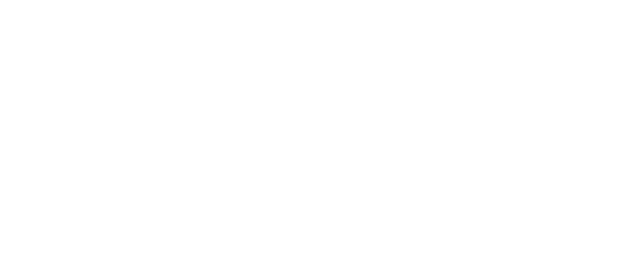
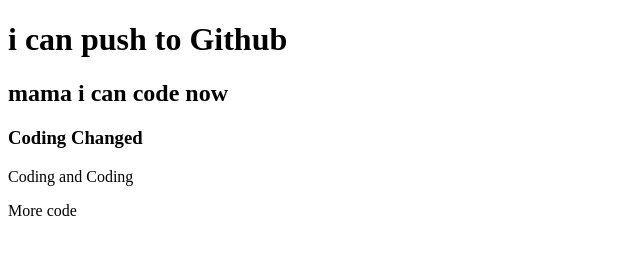
Before and after one commit to smfarhan135/my-second-repo, a plain HTML site: page index.html in a window 1280 px wide. Shown: the whole page, without its empty margins (0-640 px from the left). Drawn offline with Linux system fonts and the light colour scheme.

Commit message:
add header

```diff
--- a/index.html
+++ b/index.html
@@ -7,6 +7,10 @@
     <title>My Second Github Repo</title>
 </head>
 <body>
-
+    <h1>i can push to Github</h1>
+    <h2>mama i can code now</h2>
+    <h3>Coding Changed</h3>
+    <p>Coding and Coding</p>
+    <p>More code</p>
 </body>
 </html>
```
